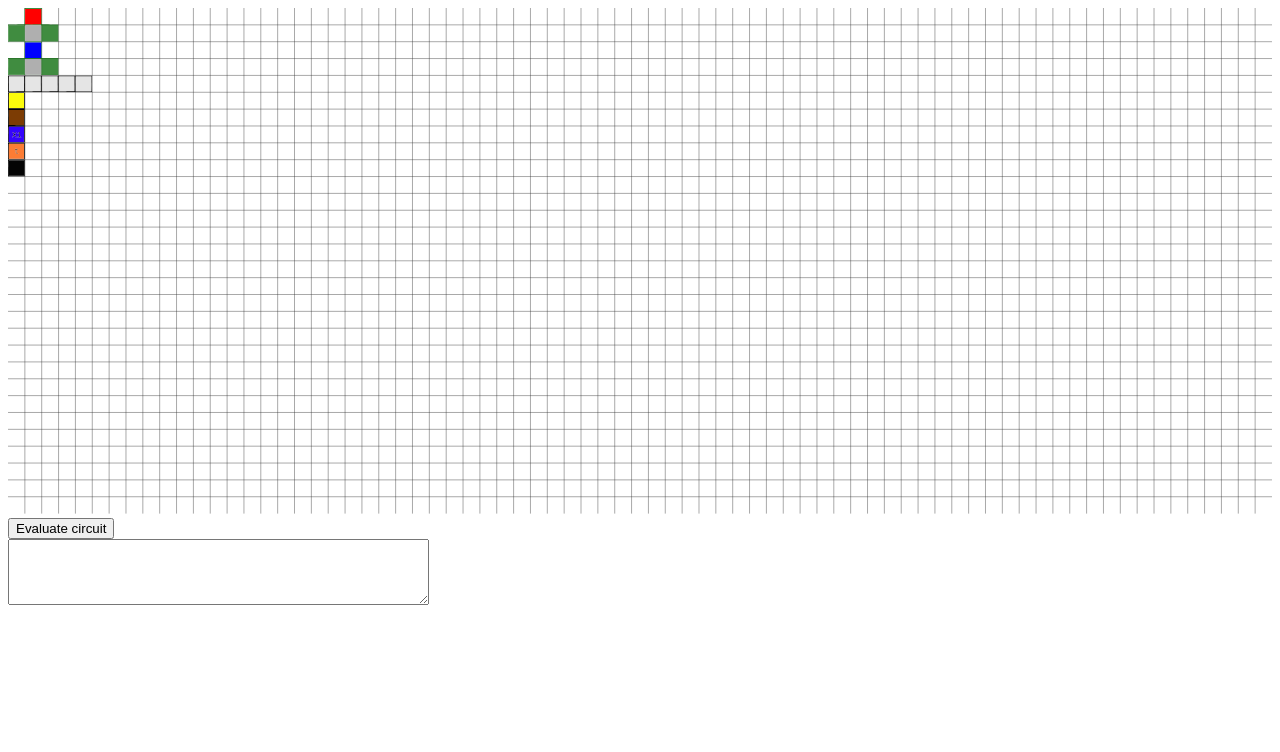
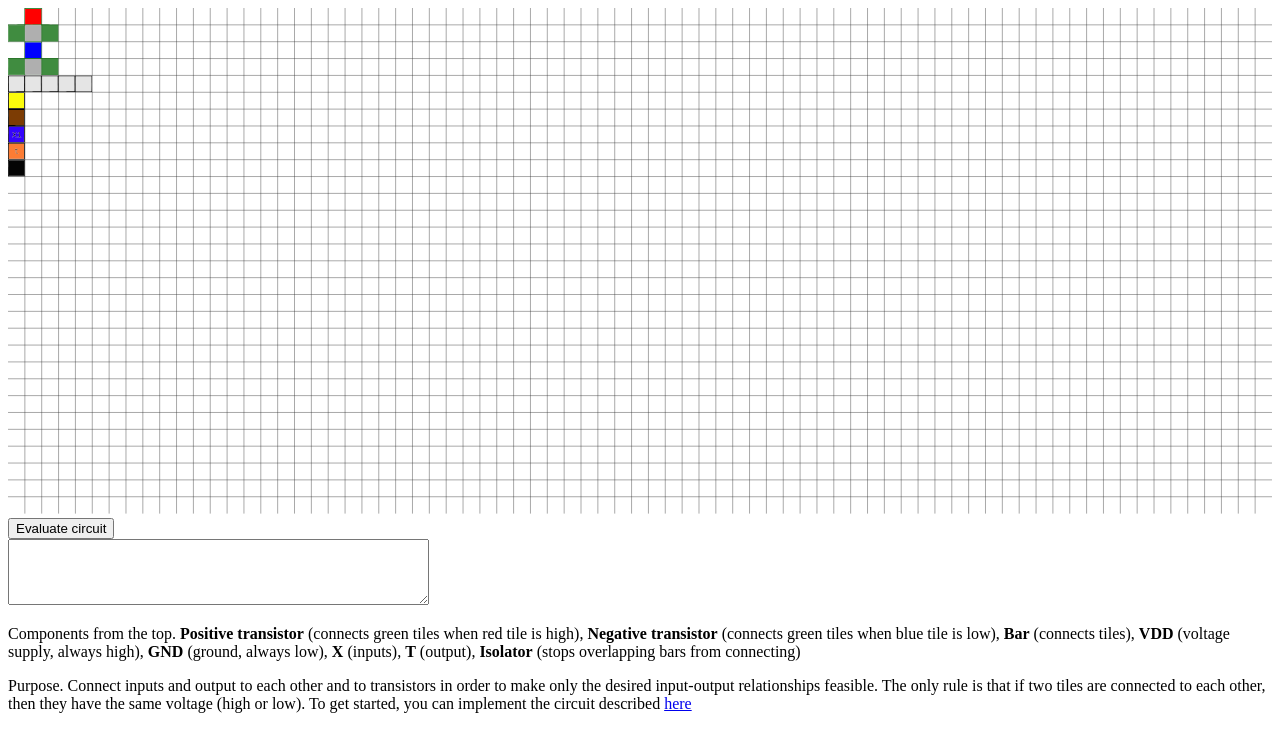
Before and after one commit to jonatanwestholm/transistor_golf, a plain HTML site: page templates/index.html in a window 1280 px wide. Drawn offline with Linux system fonts and the light colour scheme; files whose address does not match are found by name.

Commit message:
added explanation

```diff
--- a/templates/index.html
+++ b/templates/index.html
@@ -30,5 +30,21 @@
     <!--
     <script src="hello.js"></script>
     -->
+    <p>Components from the top.
+        <b>Positive transistor</b> (connects green tiles when red tile is high),
+        <b>Negative transistor</b> (connects green tiles when blue tile is low),
+        <b>Bar</b> (connects tiles),
+        <b>VDD</b> (voltage supply, always high),
+        <b>GND</b> (ground, always low),
+        <b>X</b> (inputs),
+        <b>T</b> (output),
+        <b>Isolator</b> (stops overlapping bars from connecting)
+    </p>
+    <p>Purpose. Connect inputs and output to each other and to transistors in
+        order to make only the desired input-output relationships feasible.
+        The only rule is that if two tiles are connected to each other,
+        then they have the same voltage (high or low). To get started,
+        you can implement the circuit described <a href="https://electronics.stackexchange.com/questions/167250/implementation-of-a-not-gate-with-two-transistors-why-not-one">here</a>
+    </p>
 </body>
 </html>
--- a/transistor_golf.js
+++ b/transistor_golf.js
@@ -398,8 +398,8 @@ function evaluate_circuit(){
 
     //console.log(json_data);
     //set_message("created json...");
-    httpPostAsync('http://127.0.0.1:5000/ec', parse_response, json_data);
-    //httpPostAsync('https://transistor-golf.ew.r.appspot.com/ec', parse_response, json_data);
+    //httpPostAsync('http://127.0.0.1:5000/ec', parse_response, json_data);
+    httpPostAsync('https://transistor-golf.ew.r.appspot.com/ec', parse_response, json_data);
     //set_message("sent json");
 }
 
```
